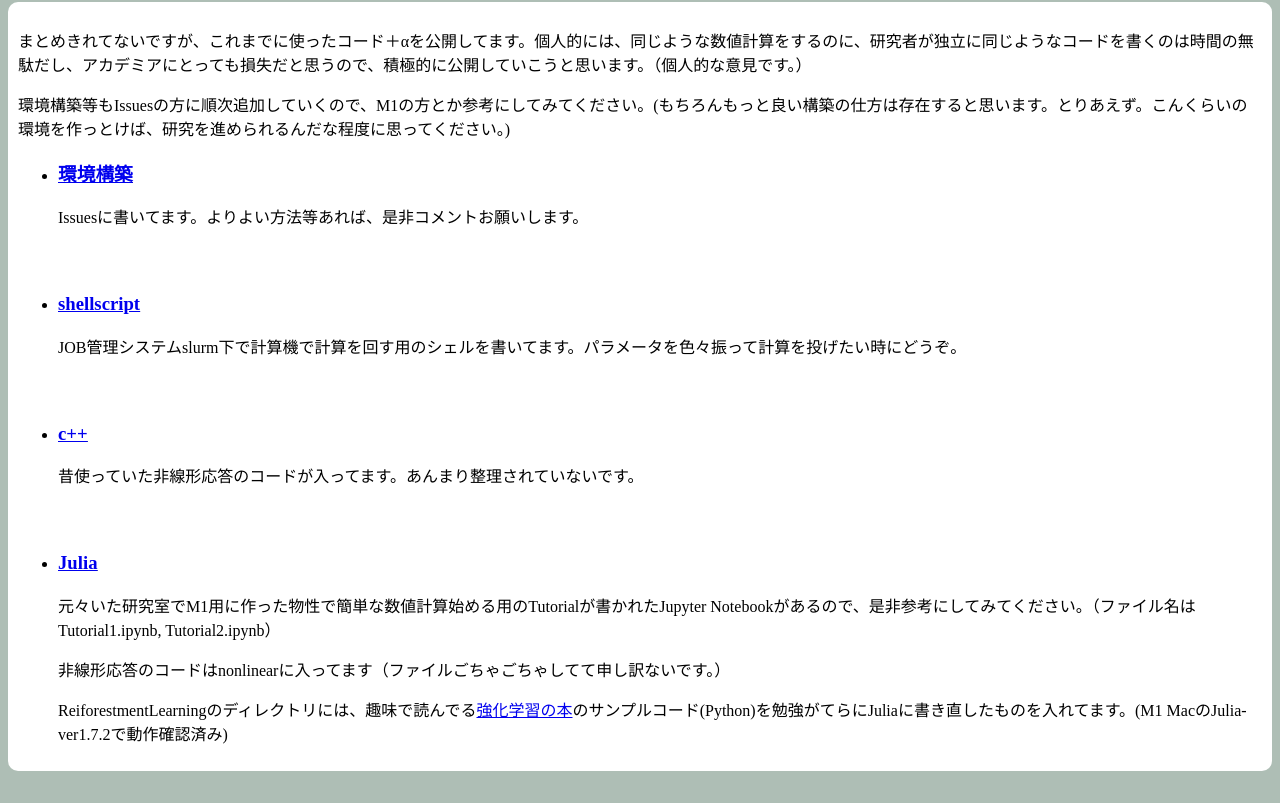
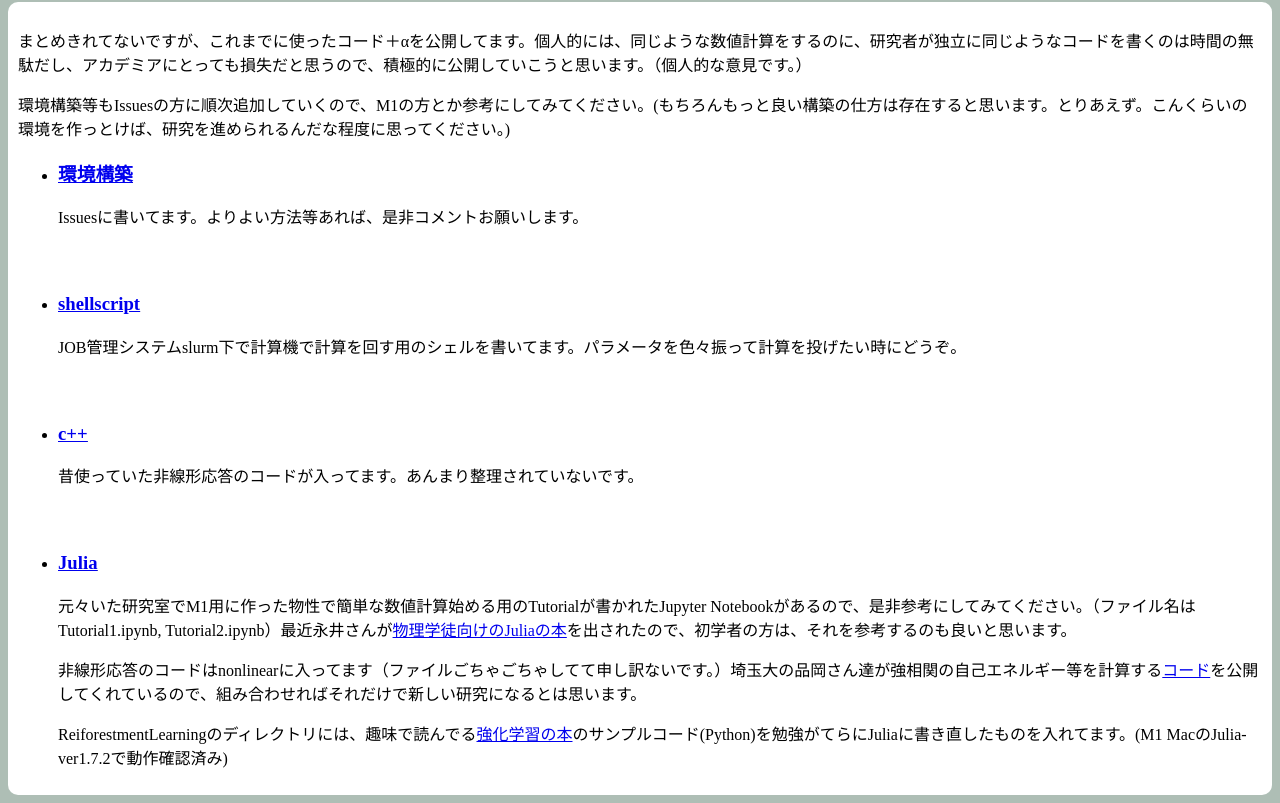
Before and after one commit to YoshihiroMichishita/YoshihiroMichishita.github.io, a plain HTML site: page photo.html in a window 1280 px wide. Shown: the part 958-1761 px from the top of the page. Before the commit the page ends 1737 px from the top, so only its background shows below. Drawn offline with Linux system fonts and the light colour scheme.

Commit message:
update Codes

```diff
--- a/photo.html
+++ b/photo.html
@@ -38,8 +38,8 @@
                 </section>
                 <section>
                     <li class="topic"><h3><a href="https://github.com/YoshihiroMichishita/julia">Julia</a></h3></li>
-                    <p>元々いた研究室でM1用に作った物性で簡単な数値計算始める用のTutorialが書かれたJupyter Notebookがあるので、是非参考にしてみてください。（ファイル名はTutorial1.ipynb, Tutorial2.ipynb）</p>
-                    <p>非線形応答のコードはnonlinearに入ってます（ファイルごちゃごちゃしてて申し訳ないです。）</p>
+                    <p>元々いた研究室でM1用に作った物性で簡単な数値計算始める用のTutorialが書かれたJupyter Notebookがあるので、是非参考にしてみてください。（ファイル名はTutorial1.ipynb, Tutorial2.ipynb）最近永井さんが<a href="https://www.amazon.co.jp/1%E9%80%B1%E9%96%93%E3%81%A7%E5%AD%A6%E3%81%B9%E3%82%8B-Julia%E6%95%B0%E5%80%A4%E8%A8%88%E7%AE%97%E3%83%97%E3%83%AD%E3%82%B0%E3%83%A9%E3%83%9F%E3%83%B3%E3%82%B0-KS%E6%83%85%E5%A0%B1%E7%A7%91%E5%AD%A6%E5%B0%82%E9%96%80%E6%9B%B8-%E6%B0%B8%E4%BA%95-%E4%BD%91%E7%B4%80/dp/4065282829/ref=sr_1_1?crid=26BHFCIYD4GZJ&keywords=julia+%E3%83%97%E3%83%AD%E3%82%B0%E3%83%A9%E3%83%9F%E3%83%B3%E3%82%B0&qid=1657500927&sprefix=julia+%2Caps%2C204&sr=8-1">物理学徒向けのJuliaの本</a>を出されたので、初学者の方は、それを参考するのも良いと思います。</p>
+                    <p>非線形応答のコードはnonlinearに入ってます（ファイルごちゃごちゃしてて申し訳ないです。）埼玉大の品岡さん達が強相関の自己エネルギー等を計算する<a href="https://spm-lab.github.io/sparse-ir-tutorial/src/DMFT_IPT_py.html">コード</a>を公開してくれているので、組み合わせればそれだけで新しい研究になるとは思います。</p>
                     <p> ReiforestmentLearningのディレクトリには、趣味で読んでる<a href="https://www.amazon.co.jp/gp/product/4296110365/ref=ppx_yo_dt_b_asin_title_o02_s00?ie=UTF8&psc=1">強化学習の本</a>のサンプルコード(Python)を勉強がてらにJuliaに書き直したものを入れてます。(M1 MacのJulia-ver1.7.2で動作確認済み) </p>
                 </section>
             </ul>
```
